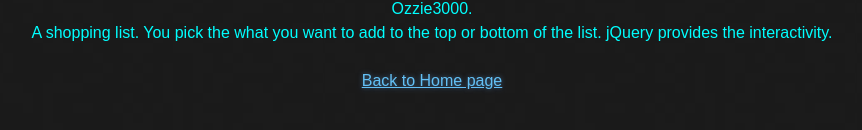
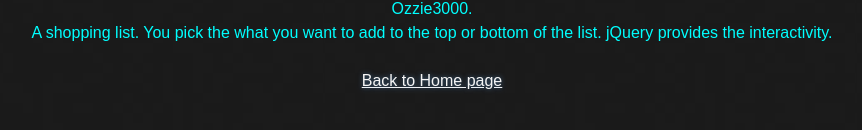
Before and after one commit to Ozzie3000/Ozzie3000.github.io, a plain HTML site: page shoppinglist.html in a window 1280 px wide. In both pictures the pointer is over the link "Back to Home page". Shown: the part 600-730 px from the top of the page, without its empty margins (208-1070 px from the left). Drawn offline with nearby package versions, Linux system fonts and the light colour scheme.

Commit message:
updates.  a hover

```diff
--- a/stylesheets/stylesheet.css
+++ b/stylesheets/stylesheet.css
@@ -126,6 +126,10 @@ h1, h2, h3, h4, h5, h6 {
 dt {
   font-style: italic;
   font-weight: bold;
+}
+
+a:hover{
+  color: whitesmoke;
 }
 
 ul li {
```
